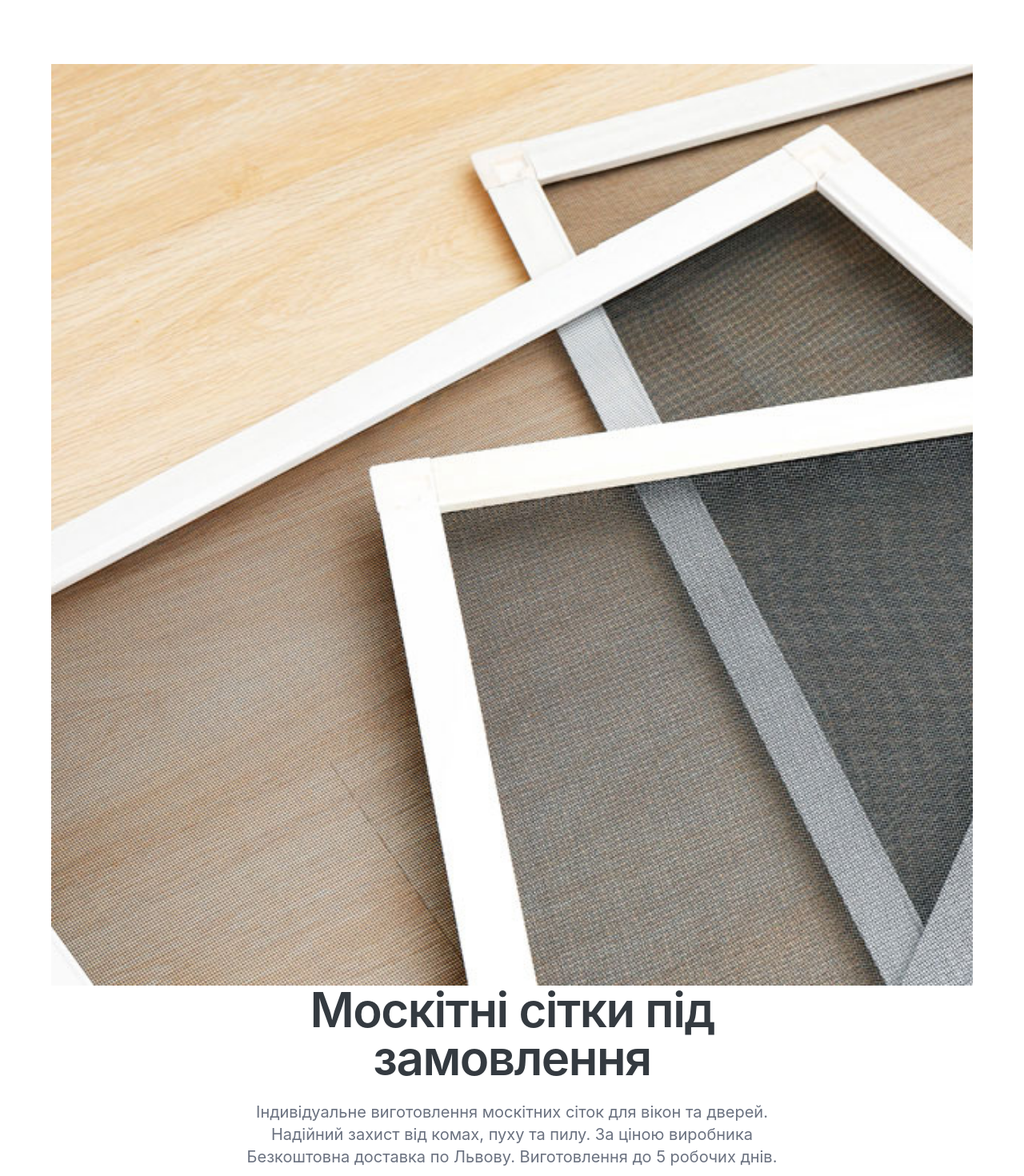
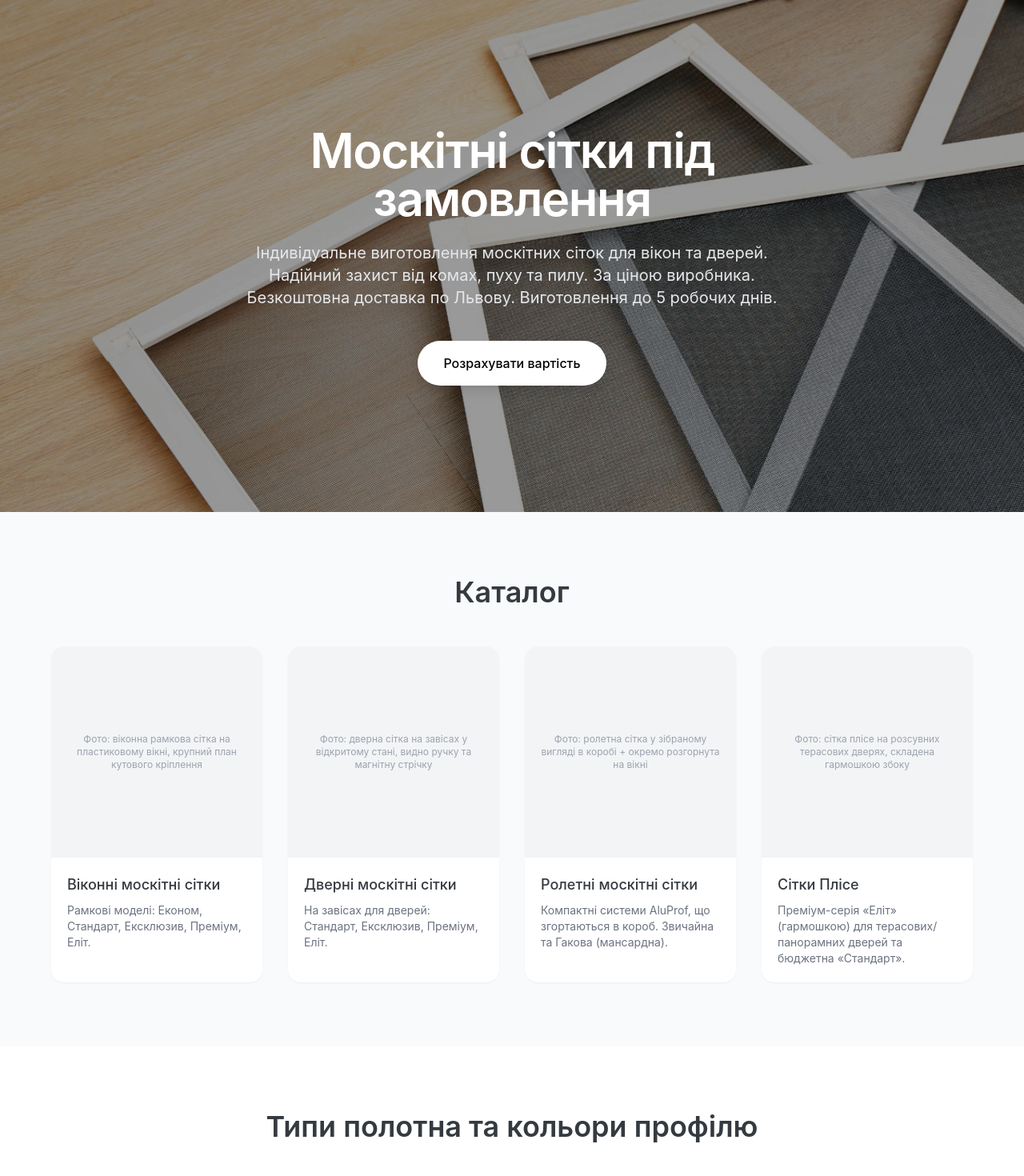
Before and after one commit to Valent9088/moskitni-sitki-frontend, a Next.js app: page / in a window 1280 px wide. Shown: the top 1470 px of the page at 80% size. Built offline with nearby package versions, Linux system fonts and the light colour scheme.

Commit message:
change hero

```diff
--- a/components/Hero.js
+++ b/components/Hero.js
@@ -4,23 +4,38 @@ export default function Hero() {
   };
 
   return (
-    <section className="min-h-[80vh] flex flex-col justify-center items-center text-center section-padding bg-white">
-      <img src="/images/IMG_4373(1).JPG" alt="Віконна сітка" className="aspect-square object-cover" />
-      <h1 className="fade-in-up text-4xl md:text-6xl font-semibold tracking-tight text-anthracite max-w-3xl">
+    <section className="relative min-h-[80vh] flex flex-col justify-center items-center text-center section-padding text-white overflow-hidden">
+
+  {/* Фото на весь екран як задній фон */}
+  <img
+    src="/images/IMG_4373(1).JPG"
+    alt="Віконна сітка"
+    className="absolute inset-0 w-full h-full object-cover -z-10"
+  />
+
+  {/* Напівпрозоре затемнення фону, щоб текст легко читався */}
+  <div className="absolute inset-0 bg-black/40 -z-10" />
+
+  {/* Контент сайту поверх картинки */}
+  <div className="z-10 max-w-3xl px-4 flex flex-col items-center">
+    <h1 className="fade-in-up text-4xl md:text-6xl font-semibold tracking-tight max-w-3xl">
       Москітні сітки під замовлення
     </h1>
-      <p className="fade-in-up mt-6 text-lg md:text-xl text-gray-500 max-w-2xl leading-relaxed">
-        Індивідуальне виготовлення москітних сіток для вікон та дверей.
-        Надійний захист від комах, пуху та пилу. За ціною виробника
-        <br />
+
+    <p className="fade-in-up mt-6 text-lg md:text-xl text-gray-200 max-w-2xl leading-relaxed">
+      Індивідуальне виготовлення москітних сіток для вікон та дверей. <br />
+      Надійний захист від комах, пуху та пилу. За ціною виробника. <br />
       Безкоштовна доставка по Львову. Виготовлення до 5 робочих днів.
     </p>
+
     <button
       onClick={scrollToCalculator}
-        className="fade-in-up mt-10 bg-anthracite text-white px-8 py-4 rounded-full text-base font-medium hover:opacity-90 transition"
+      className="fade-in-up mt-10 bg-white text-black px-8 py-4 rounded-full text-base font-medium hover:bg-opacity-90 transition shadow-lg"
     >
       Розрахувати вартість
     </button>
+  </div>
+
 </section>
   );
 }
```
Lines whose indentation alone changed are shown as unchanged.
